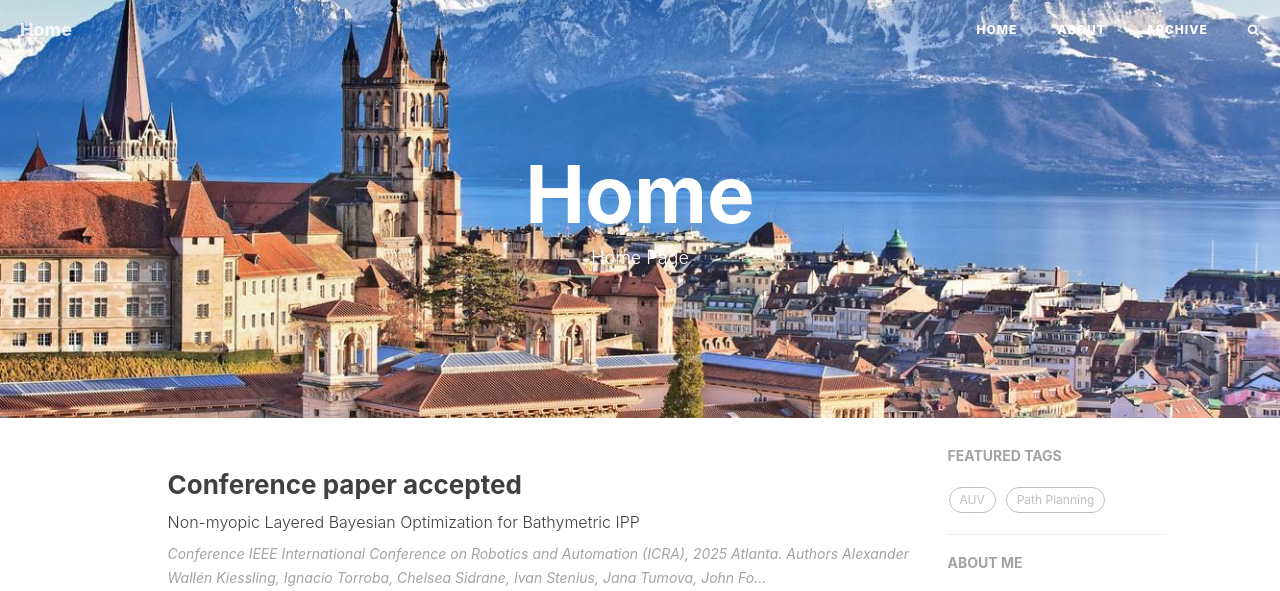
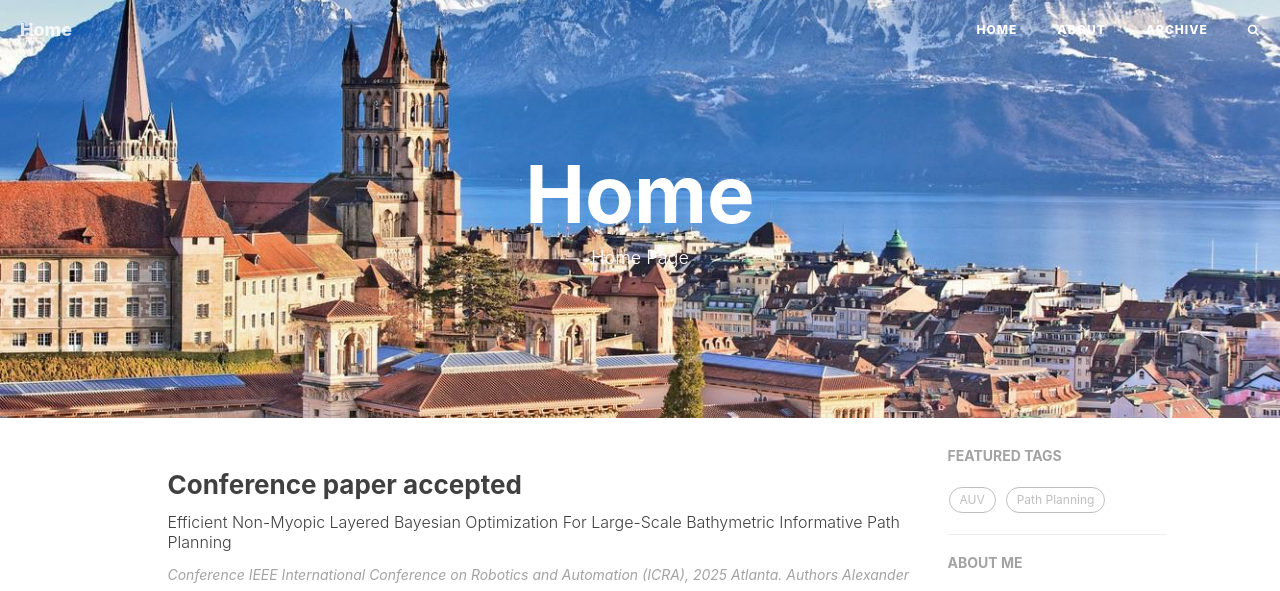
Before and after one commit to Alwaki/alwaki.github.io, a Jekyll site: the page built from index.html, in a window 1280 px wide, cut to the strip 0-591 px from the top of the page. Built offline with Jekyll 4.4.1, drawn with Linux system fonts in a browser that asks for light colours; nearby versions of some CDN libraries; the list of posts is cut into pages by our own code; comment, search, counter and statistics services are not loaded.

Commit message:
Update 2025-01-20-AUV-paper.markdown

```diff
--- a/_posts/2025-01-20-AUV-paper.markdown
+++ b/_posts/2025-01-20-AUV-paper.markdown
@@ -1,7 +1,7 @@
 ---
 layout:     keynote
 title:      "Conference paper accepted"
-subtitle:   "Non-myopic Layered Bayesian Optimization for Bathymetric IPP"
+subtitle:   "Efficient Non-Myopic Layered Bayesian Optimization For Large-Scale Bathymetric Informative Path Planning"
 #iframe:     "//huangxuan.me/pwa-qcon2016/"
 navcolor:   "invert"
 date:       2025-01-20
```
